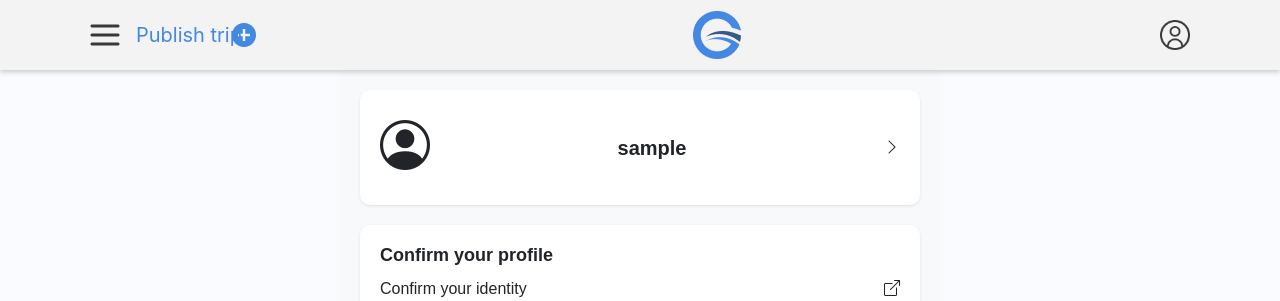
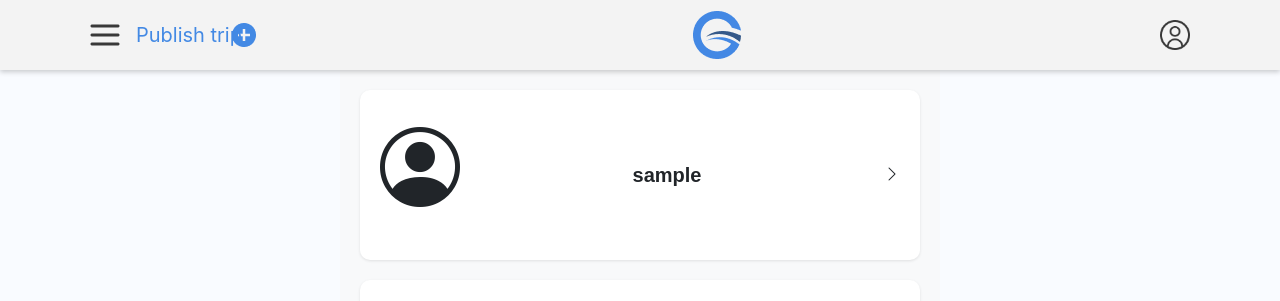
Before and after one commit to blablacar-clone-develop/frontend, a React (Vite) app in the folder react/: page /personSettings in a window 1280 px wide. Shown: the top 301 px of the page. Built offline with nearby package versions, Linux system fonts and the light colour scheme; no server answers; sample sign-in values are in the browser's storage.

Commit message:
fix: - PersonSettings.tsx image avatar

```diff
--- a/react/src/pages/PersonSettings.tsx
+++ b/react/src/pages/PersonSettings.tsx
@@ -33,6 +33,7 @@ const ProfilePage: React.FC = () => {
     const [verificationData, setVerificationData] = useState<{ emailVerified: boolean; phoneVerified: boolean; documentVerified: boolean } | null>(null);
     const navigate = useNavigate();
     const API_URL = import.meta.env.VITE_BASE_URL_API || "";
+    const [avatarUrl, setAvatarUrl] = useState<string>('');
 
     useEffect(() => {
         document.title = 'Person Settings';
@@ -44,11 +45,16 @@ const ProfilePage: React.FC = () => {
             if (userData.autos) {
                 setCars(userData.autos);
             }
+
+            if(userData.avatar?.url) {
+                setAvatarUrl(userData.avatar.url);
+            }
+
         };
 
         const fetchVerification = async () => {
             const response = await axios.get(`${API_URL}/api/user/verification/${localStorage.getItem("userId")}`);
-            console.log("User verification data:", response.data);
+            //console.log("User verification data:", response.data);
             setVerificationData(response.data);
         };
 
@@ -80,7 +86,11 @@ const ProfilePage: React.FC = () => {
             <NavBar />
             <div className="profile-page">
                 <div className="profile-header">
-                    <i className="bi bi-person-circle profile-icon"></i>
+                    {avatarUrl ? (
+                        <img src={avatarUrl} alt="Profile Avatar" className="profileAvatar" />
+                    ) : (
+                        <i className="bi bi-person-circle photoIcon"></i>
+                    )}
                     <div className="profile-info">
                         <span className="username">{username}</span>
                         <i className="bi bi-car"></i>
```
